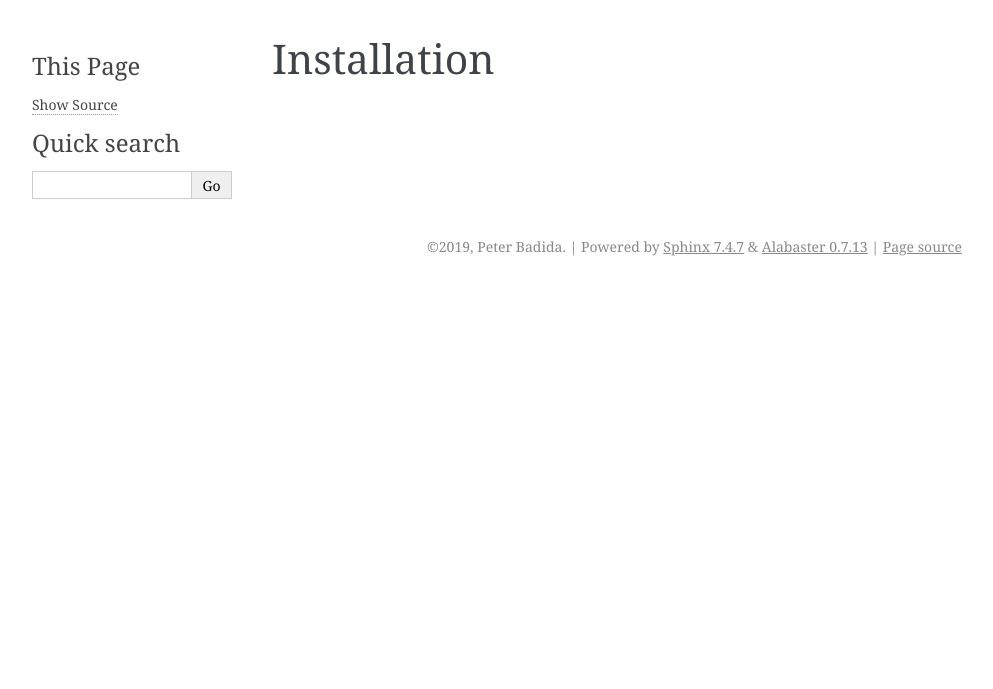
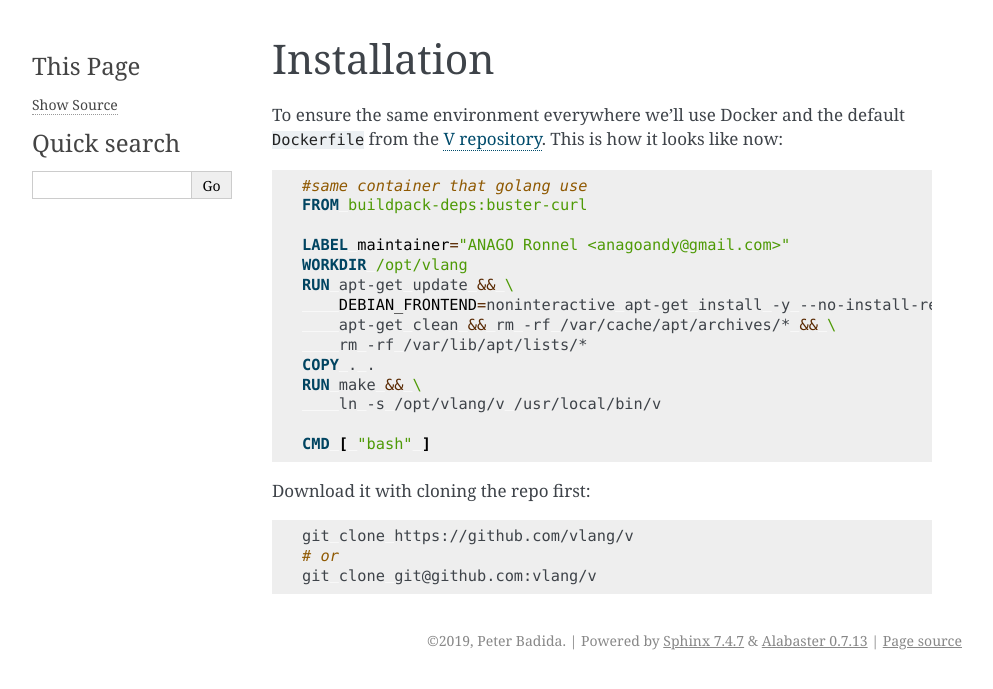
Before and after one commit to KeyWeeUsr/the-book-of-v, a Sphinx documentation site: the page built from source/installation.rst, in a window 1280 px wide. Shown: the top 689 px of the page, without its empty margins (148-1141 px from the left). Built offline with Sphinx 7.4.7, drawn with Linux system fonts in a browser that asks for light colours.

Commit message:
[ADD] Use Dockerfile as a base for the environment

```diff
--- a/source/installation.rst
+++ b/source/installation.rst
@@ -1,2 +1,33 @@
+.. _v_github: https://github.com/vlang/v
+.. |v_github| replace:: V repository
+
 Installation
 ============
+
+To ensure the same environment everywhere we'll use Docker and the default
+``Dockerfile`` from the |v_github|_. This is how it looks like now:
+
+.. code:: Dockerfile
+
+   #same container that golang use
+   FROM buildpack-deps:buster-curl
+
+   LABEL maintainer="ANAGO Ronnel <anagoandy@gmail.com>"
+   WORKDIR /opt/vlang
+   RUN apt-get update && \
+       DEBIAN_FRONTEND=noninteractive apt-get install -y --no-install-recommends gcc clang make git && \
+       apt-get clean && rm -rf /var/cache/apt/archives/* && \
+       rm -rf /var/lib/apt/lists/*
+   COPY . .
+   RUN make && \
+       ln -s /opt/vlang/v /usr/local/bin/v
+
+   CMD [ "bash" ]
+
+Download it with cloning the repo first:
+
+.. code:: shell
+
+    git clone https://github.com/vlang/v
+    # or
+    git clone git@github.com:vlang/v
```
